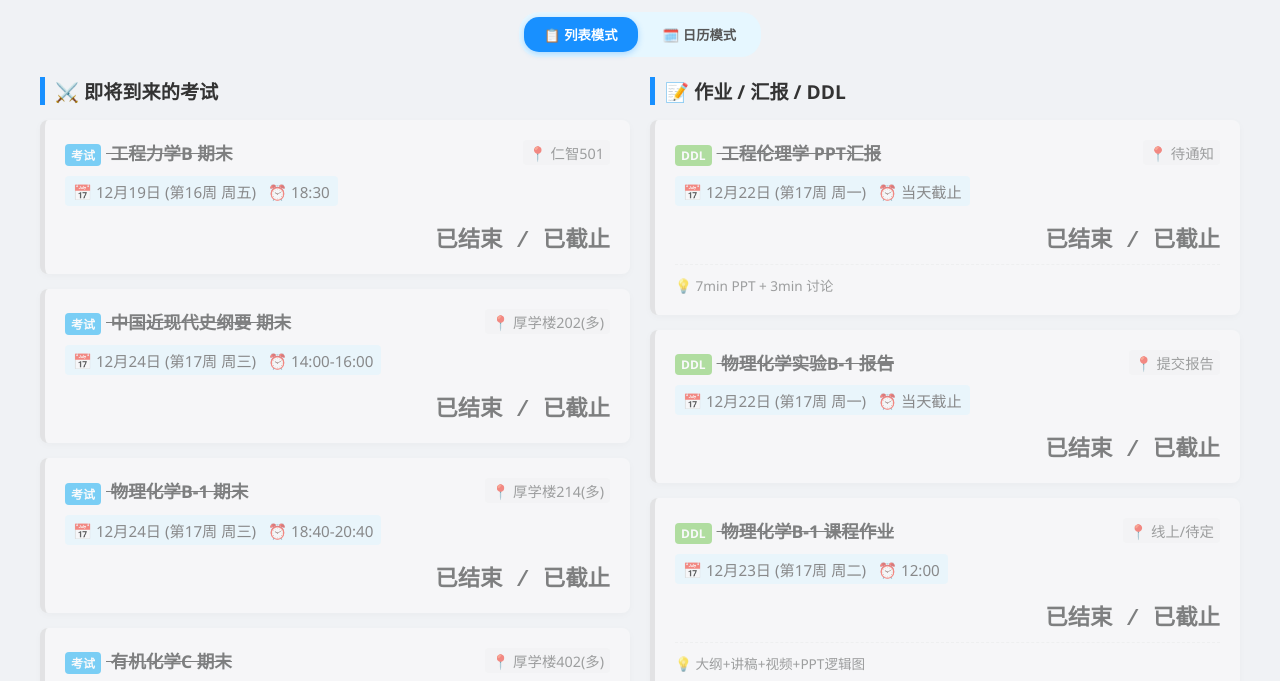
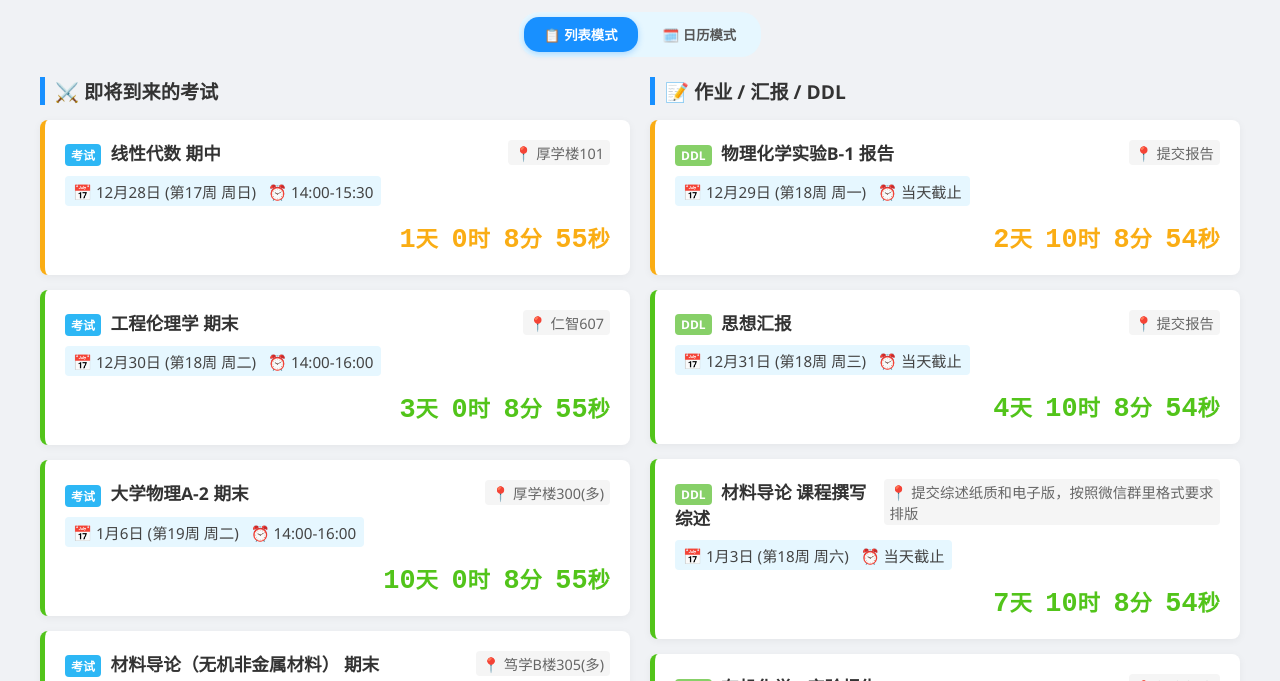
Before and after one commit to Eddie-Kan/Exams-DDL, a plain HTML site: page exams.html in a window 1280 px wide. Shown: the part 111-792 px from the top of the page. Drawn offline with Linux system fonts and the light colour scheme.

Commit message:
Update exams.html

```diff
--- a/exams.html
+++ b/exams.html
@@ -208,22 +208,18 @@
     // 数据源
     const rawData = [
         // 考试类
-        { type: 'exam', title: '工程力学B 期末', date: '2025-12-19T18:30:00', loc: '仁智501', note: '' },
-        { type: 'exam', title: '中国近现代史纲要 期末', date: '2025-12-24T14:00:00', customTime: '14:00-16:00', loc: '厚学楼202(多)', note: '' },
-        { type: 'exam', title: '物理化学B-1 期末', date: '2025-12-24T18:40:00', customTime: '18:40-20:40', loc: '厚学楼214(多)', note: '' },
-        { type: 'exam', title: '有机化学C 期末', date: '2025-12-26T18:40:00', customTime: '18:40-20:40', loc: '厚学楼402(多)', note: '' },
-        { type: 'exam', title: '线性代数 期中', date: '2025-12-28T14:00:00', loc: '待通知', note: '时间仅为预设(下午)，具体待通知', isApprox: true },
+        { type: 'exam', title: '线性代数 期中', date: '2025-12-28T14:00:00', customTime: '14:00-15:30', loc: '厚学楼101', note: '', isApprox: true },
+        { type: 'exam', title: '工程伦理学 期末', date: '2025-12-30T14:00:00', customTime: '14:00-16:00', loc: '仁智607', note: '' },
         { type: 'exam', title: '大学物理A-2 期末', date: '2026-01-06T14:00:00', customTime: '14:00-16:00', loc: '厚学楼300(多)', note: '' },
         { type: 'exam', title: '材料导论（无机非金属材料） 期末', date: '2026-01-07T14:00:00', customTime: '14:00-16:00', loc: '笃学B楼305(多)', note: '' },
+        { type: 'exam', title: '线性代数 期末', date: '2026-01-08T09:00:00', customTime: '09:00-11:00', loc: '仁智楼513(多)', note: '' },
 
-        // --- 修正点：线性代数期末时间修正为 9:00-11:00 ---
-        { type: 'exam', title: '线性代数 期末', date: '2026-01-08T09:00:00', customTime: '09:00-11:00', loc: '仁智楼513(多)', note: '考试时长 2小时' },
+        { type: 'exam', title: '物理化学B-1 期末', date: '待通知', customTime: '待通知', loc: '待通知', note: '' },
 
         // DDL类
-        { type: 'ddl', title: '工程伦理学 PPT汇报', date: '2025-12-22T23:59:59', loc: '待通知', note: '7min PPT + 3min 讨论' },
-        { type: 'ddl', title: '物理化学实验B-1 报告', date: '2025-12-22T23:59:59', loc: '提交报告', note: '' },
-        { type: 'ddl', title: '物理化学B-1 课程作业', date: '2025-12-23T12:00:00', loc: '线上/待定', note: '大纲+讲稿+视频+PPT逻辑图' },
-        { type: 'ddl', title: '材料导论 课程撰写综述', date: '2025-12-26T23:59:59', loc: '提交综述', note: '' },
+        { type: 'ddl', title: '物理化学实验B-1 报告', date: '2025-12-29T23:59:59', loc: '提交报告', note: '' },
+        { type: 'ddl', title: '思想汇报', date: '2025-12-31T23:59:59', loc: '提交报告', note: '' },
+        { type: 'ddl', title: '材料导论 课程撰写综述', date: '2026-01-03T23:59:59', loc: '提交综述纸质和电子版，按照微信群里格式要求排版', note: '' },
         { type: 'ddl', title: '有机化学C 实验报告', date: '2026-01-05T23:59:59', loc: '提交报告', note: '' }
     ];
 
```
